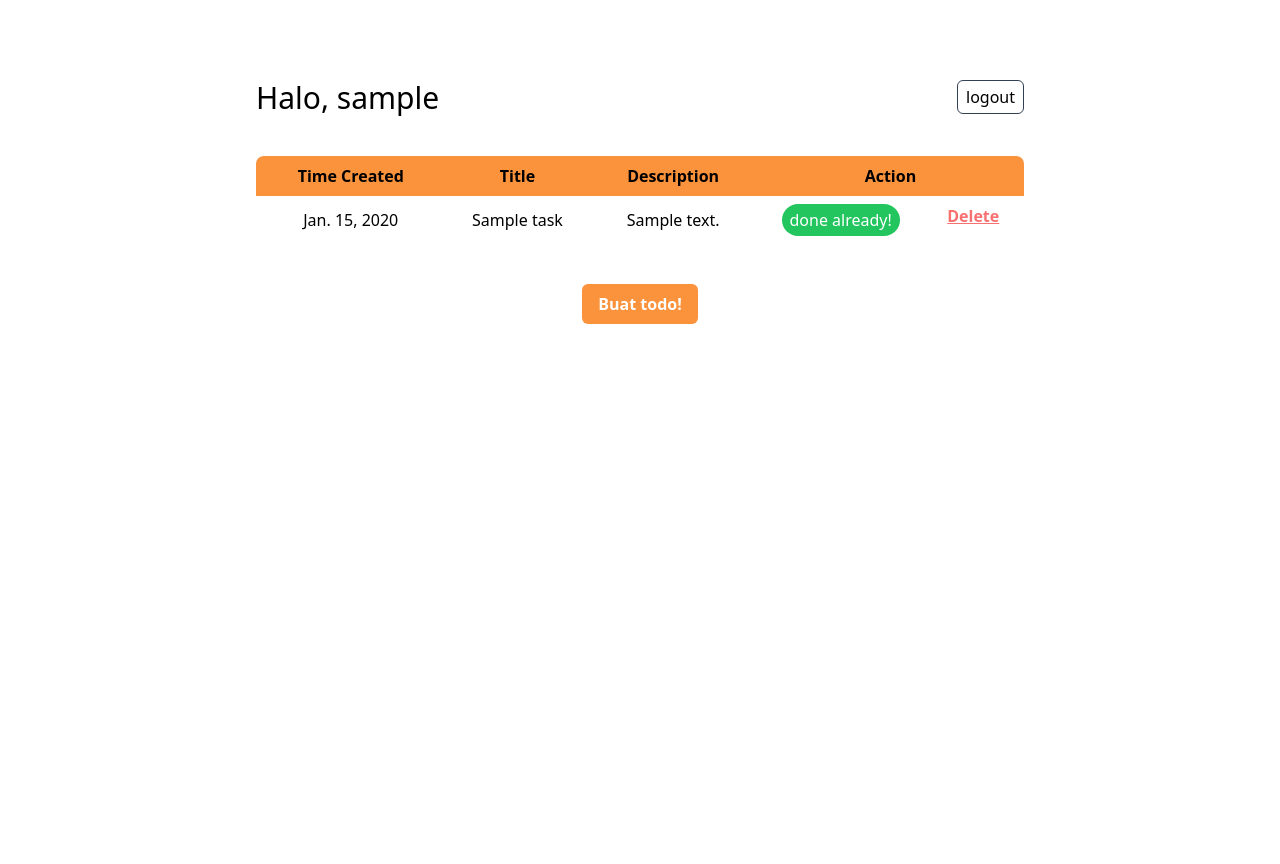
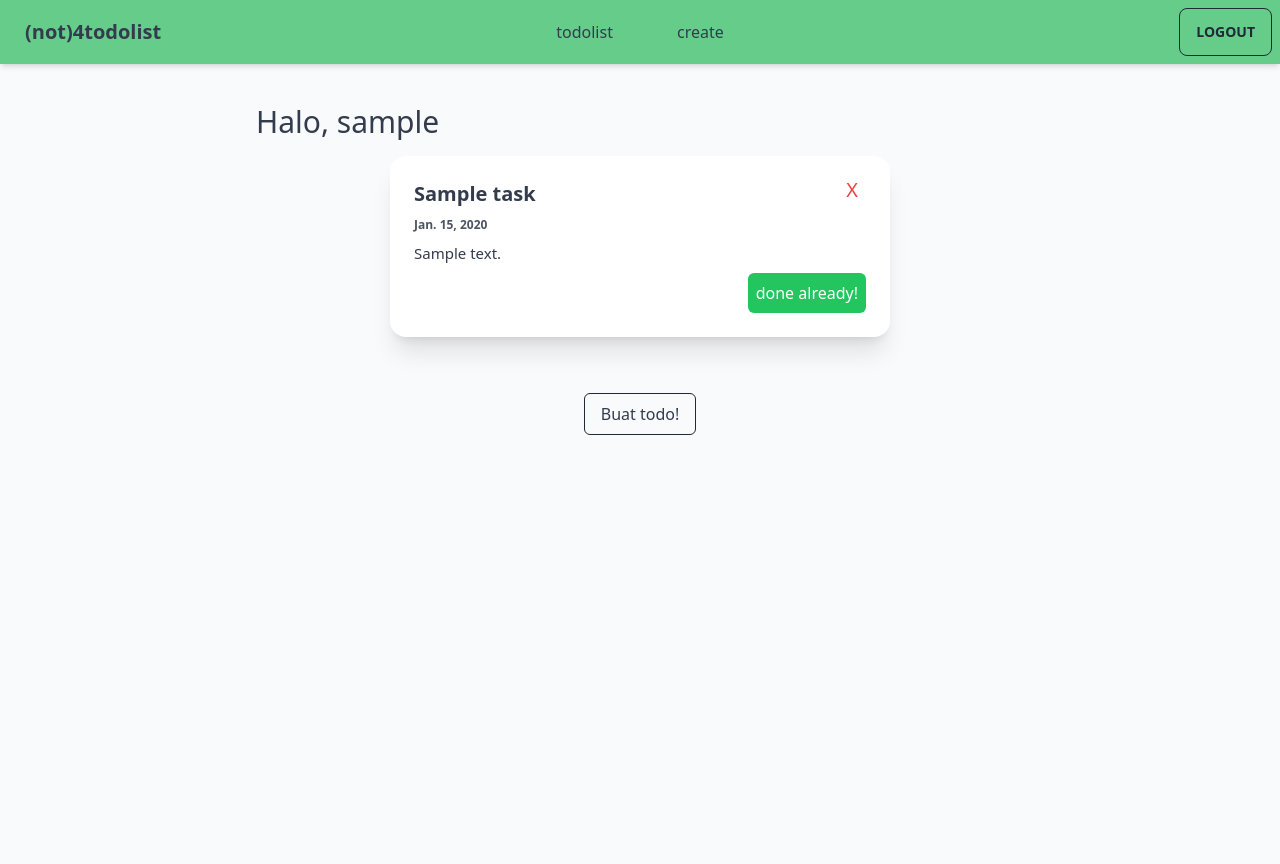
Before and after one commit to Rhfialyndra/pbp-django-assignment, a Django app: page /todolist/ in a window 1280 px wide. Before the commit the page ends 324 px from the top, so only its background shows below. Run offline with Django 4.2, Linux system fonts and the light colour scheme; a user stored in the database is signed in; tables that the repository leaves empty hold one stand-in row (values such as "Sample post"); some libraries are stand-ins or nearby versions.

Commit message:
finished tugas5

```diff
--- a/templates/base.html
+++ b/templates/base.html
@@ -1,16 +1,44 @@
 {% load static %}
 <!DOCTYPE html>
-<html lang="en">
+<html lang="en" class="bg-gray-50" data-theme="emerald">
 
 <head>
   <meta charset="UTF-8">
   <meta name="viewport" content="width=device-width, initial-scale=1.0">
   <link rel="stylesheet" href="{% static 'css/style.css' %}">
+	<link href="https://cdn.jsdelivr.net/npm/daisyui@2.31.0/dist/full.css" rel="stylesheet" type="text/css" />
+	<script src="https://cdn.tailwindcss.com"></script>
+	<script src="https://cdn.tailwindcss.com"></script>
   {% block meta %}
   {% endblock meta %}
 </head>
 
-<body>
+<body >
+<div class="navbar bg-primary shadow-md">
+  <div class="navbar-start">
+    <div class="dropdown">
+      <label tabindex="0" class="btn btn-ghost lg:hidden">
+        <svg xmlns="http://www.w3.org/2000/svg" class="h-5 w-5" fill="none" viewBox="0 0 24 24" stroke="currentColor"><path stroke-linecap="round" stroke-linejoin="round" stroke-width="2" d="M4 6h16M4 12h8m-8 6h16" /></svg>
+      </label>
+      <ul tabindex="0" class="menu menu-compact dropdown-content mt-3 p-2 shadow bg-base-100 rounded-box w-52">
+        <li><a href="{% url 'todolist:show_todolist' %}">todolist</a></li>
+        <li><a href="{% url 'todolist:create_task' %}">create</a></li>
+      </ul>
+    </div>
+    <a class="btn btn-ghost normal-case text-xl">(not)4todolist</a>
+  </div>
+  <div class="navbar-center hidden lg:flex">
+    <ul class="menu menu-horizontal p-0 gap-x-8">
+      <li><a href="{% url 'todolist:show_todolist' %}">todolist</a></li>
+      <li><a href="{% url 'todolist:create_task' %}">create</a></li>
+    </ul>
+  </div>
+  <div class="navbar-end">
+  {% if nama %}
+    <a class="btn bg-primary border border-gray-800 hover:bg-red-500 text-gray-800" href="{% url 'todolist:logout_user' %}">logout</a>
+  {% endif %}
+  </div>
+</div>
   {% block content %}
   {% endblock content %}
 </body>
--- a/todolist/templates/todolist.html
+++ b/todolist/templates/todolist.html
@@ -3,41 +3,44 @@
 {% block content %}
 <script src="https://cdn.tailwindcss.com"></script>
 <main class="max-w-screen min-h-screen flex justify-center">
-<div class="w-[60vw] relative mt-20">
+<div class="w-[90vw] md:w-[60vw] relative mt-10">
 <h5 class="text-3xl">Halo, <span>{{nama}}</span> </h5>
-<button class="absolute right-0 top-0 border border-slate-700 px-2 py-1 rounded-md hover:bg-slate-700 hover:text-white transition-all duration-100"><a href="{% url 'todolist:logout_user' %}">logout</a></button>
 
 {% if size %}
-
-	<table class="w-full my-10">
-		<tr>
-			<th class="p-2 bg-orange-400 rounded-tl-lg">Time Created</th>
-			<th class="p-2 bg-orange-400 ">Title</th>
-			<th class="p-2 bg-orange-400 ">Description</th>
-			<th class="p-2 bg-orange-400 rounded-tr-lg">Action</th>
-		</tr>
-		{% comment %} Tambahkan data di bawah baris ini {% endcomment %}
-		{% for todo in todo_list %}
-		<tr>
-			<td class="text-center py-2">{{todo.date}}</td>
-			<td class="text-center py-2">{{todo.title}}</td>
-			<td class="text-center py-2">{{todo.description}}</td>
-			<td class="flex justify-around py-2">
-			{% if todo.is_finished %}
-				<a class="bg-green-500 hover:bg-green-600 text-white  rounded-full p-1 px-2" href="{% url 'todolist:update_task' todo.id %}">done already!</a>
+	<div class="w-full my-4 flex flex-col items-center gap-y-4">
+	{% for todo in todo_list %}
+		<div class="card w-full lg:w-[500px] bg-base-100 shadow-xl">
+		  <div class="card-body p-4 md:p-6 relative">
+		  <label for={{todo.id}} class=" text-xl text-red-500 absolute right-2 top-2 md:right-5 md:top-4 px-3 py-1 hover:bg-gray-200 rounded-md transition duration-100 cursor-pointer">X</label>
+			<h2 class="card-title text-[18px] md:text-xl">{{todo.title}}</h2>
+			<p class="font-bold text-gray-600 text-[12px]">{{todo.date}}</p>
+			<p class='text-[13px] md:text-[15px]'>{{todo.description}}</p>
+			<div class="card-actions justify-end">
+			  {% if todo.is_finished %}
+				<a class="bg-green-500 hover:bg-green-600 text-white rounded-md px-2 py-1 md:py-2 text-[14px] md:text-[16px] " href="{% url 'todolist:update_task' todo.id %}">done already!</a>
 			{% else %}
-				<a class="underline hover:bg-green-500 hover:text-white hover:no-underline transition duration-100 rounded-full p-1 px-2"  href="{% url 'todolist:update_task' todo.id %}">Mark as done!</a>
+				<a class=" border border-slate-700 hover:bg-green-500 hover:text-white hover:no-underline transition duration-100 rounded-md p-2 px-2"  href="{% url 'todolist:update_task' todo.id %}">Mark as done!</a>
 			{% endif %}
-			<a class="underline text-red-400 hover:text-red-500 font-bold" href="{% url 'todolist:delete_task' todo.id %}">Delete</a>
-			</td>
-		</tr>
-		{% endfor %}
-	</table>
+			</div>
+		  </div>
+		</div>
+		<input type="checkbox" id={{todo.id}} class="modal-toggle" />
+		<div class="modal modal-bottom sm:modal-middle">
+		  <div class="modal-box flex flex-col items-center">
+			<h3 class="font-bold text-lg">Deleted task can't be restored</h3>
+			<h2 class=" text-lg">Are you sure?</h2>
+			<div class="modal-action mt-10">
+			  <a href="{% url 'todolist:delete_task' todo.id %}" class="btn bg-red-500 text-white hover:bg-red-600">delete</a>
+			  <label for={{todo.id}} class="btn bg-white text-red-500">cancel</label>
+			</div>
+		  </div>
+		</div>
+	{% endfor %}
 {% else %}
 <p class="text-2xl text-slate-700 font-bold text-center my-20"> Kamu belum punya todo list, yukk mulai buat!</p>
 {% endif %}
 <div class="w-full flex justify-center mt-10">
-	<a class="px-4 py-2 bg-orange-400 hover:bg-orange-500 rounded-md font-bold text-white" href="{% url 'todolist:create_task' %}">Buat todo!</a>
+	<a class="px-4 py-2 rounded-md border border-gray-800 hover:bg-gray-200" href="{% url 'todolist:create_task' %}">Buat todo!</a>
 </div>
 <button class="text-center"></button>
 </div>
--- a/todolist/views.py
+++ b/todolist/views.py
@@ -33,7 +33,7 @@ def create_task(request):
             obj.user = models.User.objects.get(pk=request.user.id)
             obj.save()
             messages.success(request, "Berhasil membuat todo!")
-    return render(request, "create-task.html", {"form" : form} )
+    return render(request, "create-task.html", {"form" : form, "nama" : request.user.username} )
 
 @login_required(login_url="/todolist/login/")
 def update_task(request, id):
```
Also changed, not shown: todolist/templates/create-task.html (+23 -16 lines), todolist/templates/login.html (+28 -25 lines), 1 other file.
